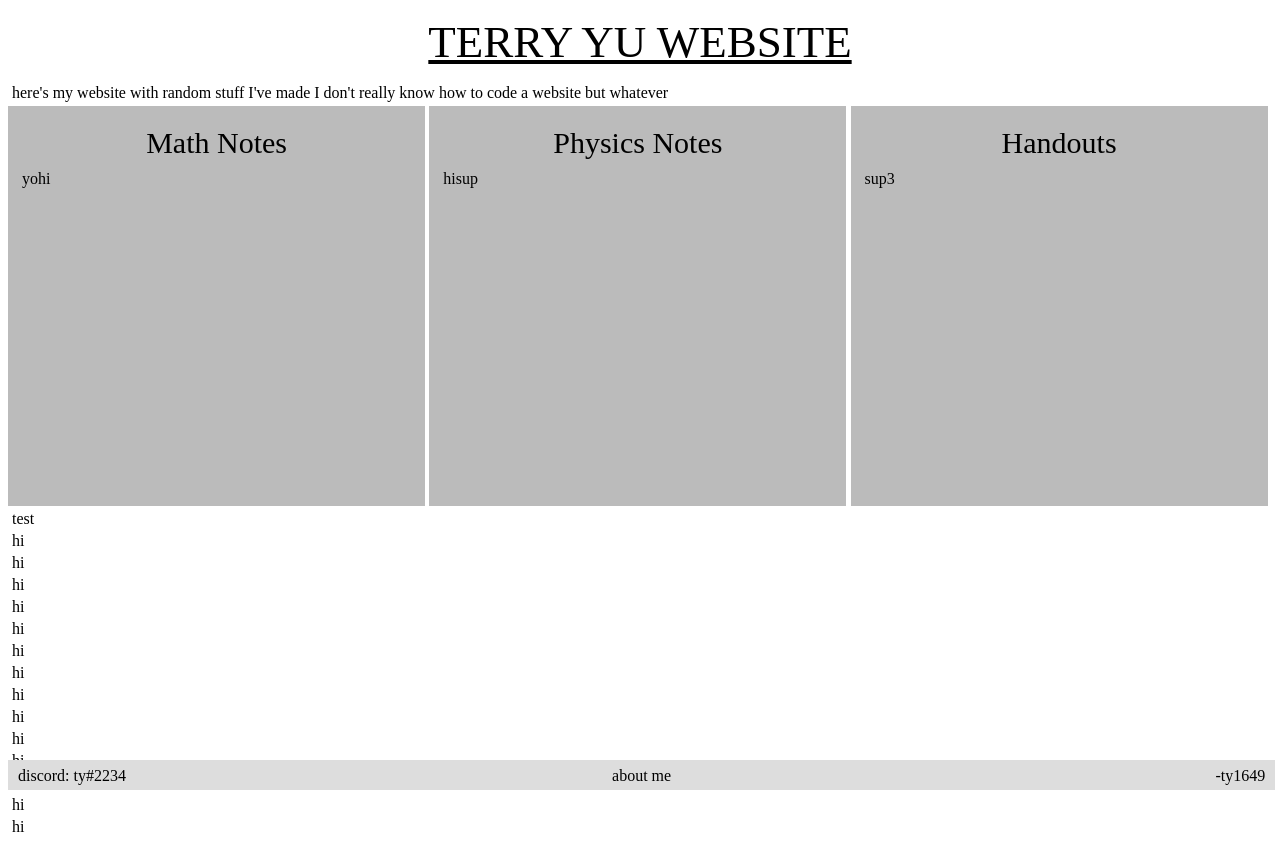
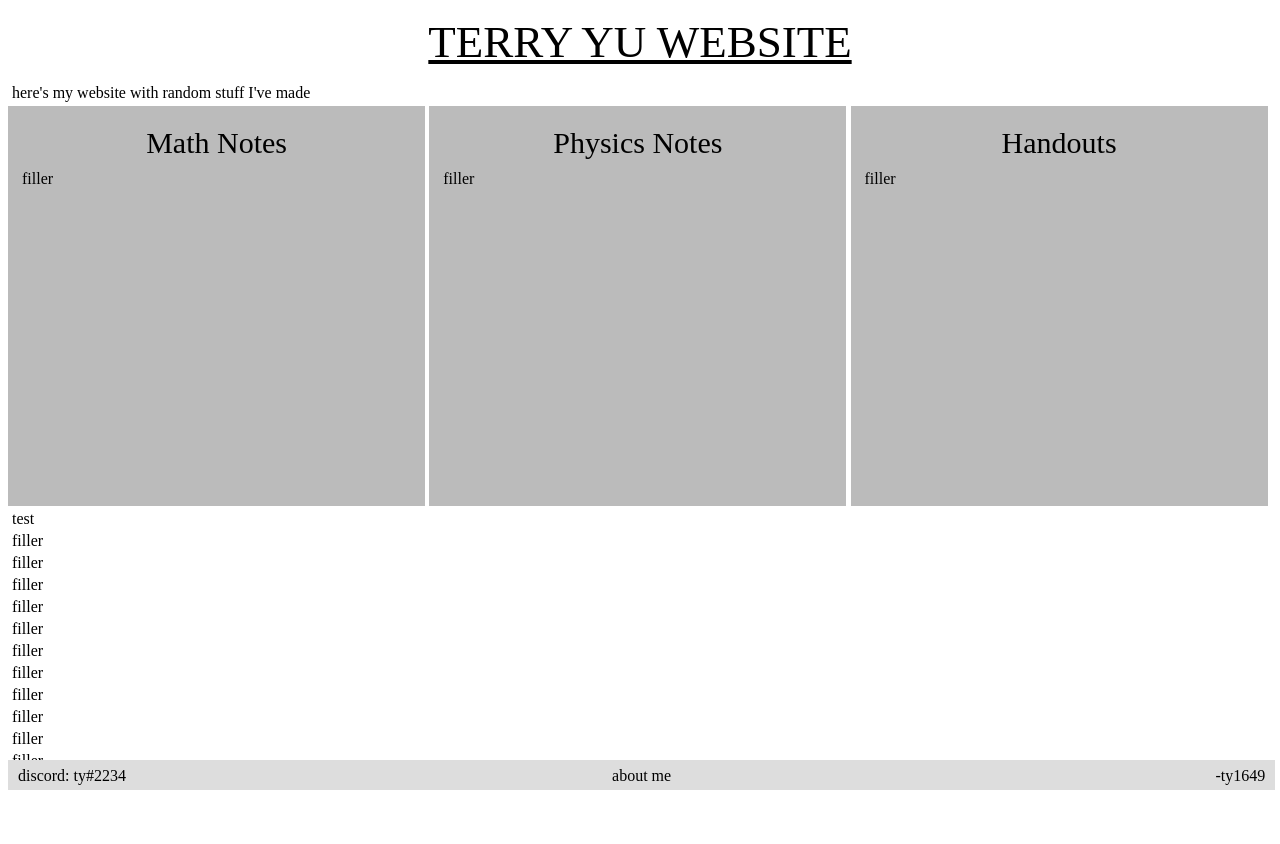
Before and after one commit to ty1649/ty1649.github.io, a plain HTML site: page index.html in a window 1280 px wide. After the commit the page ends 800 px from the top, so only its background shows below. Drawn offline with Linux system fonts and the light colour scheme.

Commit message:
Update index.html

```diff
--- a/index.html
+++ b/index.html
@@ -75,37 +75,36 @@ h3 { margin : 16px}
 <body>
 
 <h3 class="section-title">TERRY YU WEBSITE</h3>
-<p>here's my website with random stuff I've made I don't really know how to code a website but whatever</p>
+<p>here's my website with random stuff I've made</p>
 
 <div class="row">
   <div class="column" style="background-color:#bbb;">
     <h2 class = "box-title"> Math Notes </h2>
-    <p> yohi </p>
+    <p> filler </p>
   </div>
   <div class="column" style="background-color:#bbb;">
     <h2 class = "box-title"> Physics Notes </h2>
-    <p> hisup </p>
+    <p> filler </p>
   </div>
   <div class="column" style="background-color:#bbb;">
     <h2 class = "box-title"> Handouts </h2>
-    <p> sup3 </p>
+    <p> filler </p>
   </div>
 </div>
 <p>test</p>
-<p>hi</p>
-<p>hi</p>
-<p>hi</p>
-<p>hi</p>
-<p>hi</p>
-<p>hi</p>
-<p>hi</p>
-<p>hi</p>
-<p>hi</p>
-<p>hi</p>
-<p>hi</p>
-<p>hi</p>
-<p>hi</p>
-<p>hi</p>
+<p>filler</p>
+<p>filler</p>
+<p>filler</p>
+<p>filler</p>
+<p>filler</p>
+<p>filler</p>
+<p>filler</p>
+<p>filler</p>
+<p>filler</p>
+<p>filler</p>
+<p>filler</p>
+<p>filler</p>
+
 
 <div id="footer">
     <!-- <p>discord: ty#2234<span style = "float:right;">-ty1649</span></p> -->
```
